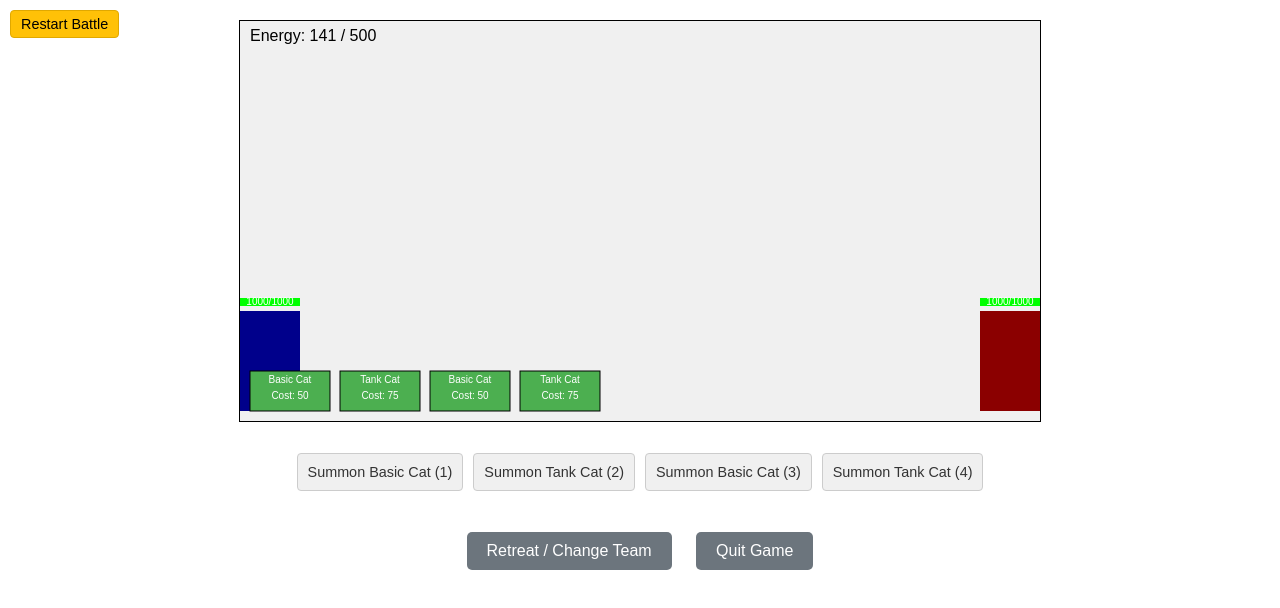
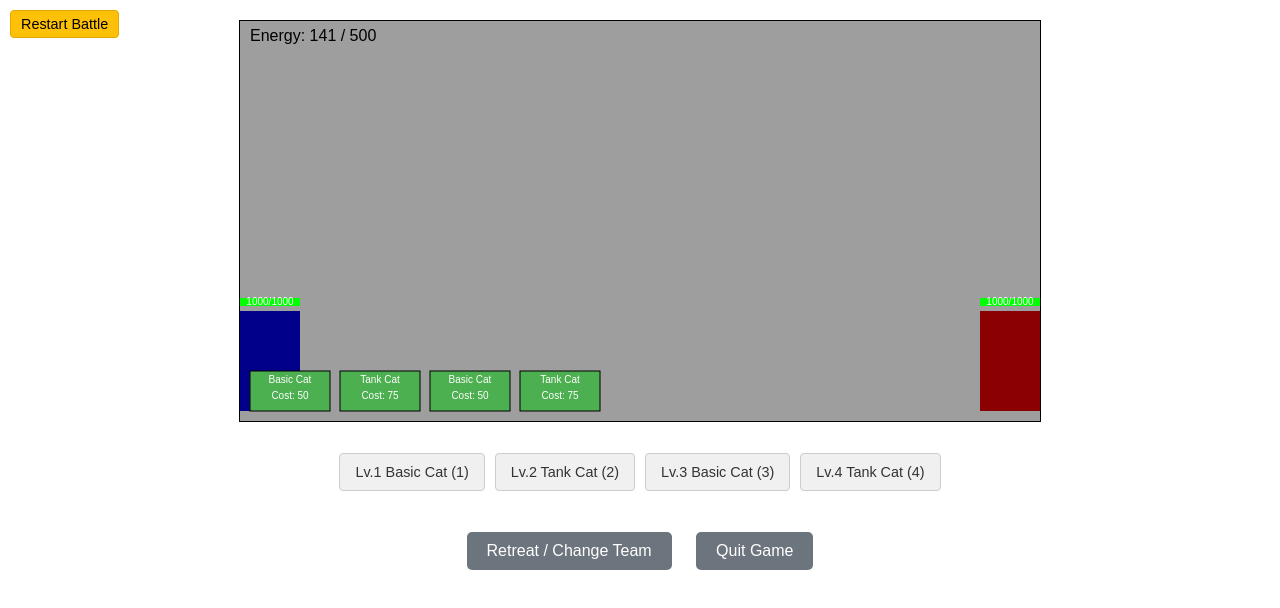
Before and after one commit to ichiyoukyo/RhythmBattle, a website: page battle.html in a window 1280 px wide. Both pictures are taken after a click on the button "Restart Battle". Drawn offline with Linux system fonts and the light colour scheme.

Commit message:
Modified Graphics

```diff
--- a/data/characters.json
+++ b/data/characters.json
@@ -2,7 +2,7 @@
   "P001": {
     "name": "Basic Cat",
     "description": "Fast and cheap attacker.",
-    "image": "assets/images/P001.png",
+    "image": "assets/images/characters/player/P001.png",
     "cost": 50,
     "levelStats": [
       { "hp": 300, "atk": 60, "speed": 50, "frequency": 100, "attackRange": 50 },
@@ -14,7 +14,7 @@
   "P002": {
     "name": "Tank Cat",
     "description": "Slow but sturdy.",
-    "image": "assets/images/P002.png",
+    "image": "assets/images/characters/player/P002.png",
     "cost": 75,
     "levelStats": [
       { "hp": 500, "atk": 80, "speed": 40, "frequency": 80, "attackRange": 60 },
@@ -26,7 +26,7 @@
   "P003": {
     "name": "Ninja Cat",
     "description": "Very fast, low HP.",
-    "image": "assets/images/P003.png",
+    "image": "assets/images/characters/player/P003.png",
     "cost": 60,
     "levelStats": [
       { "hp": 200, "atk": 70, "speed": 80, "frequency": 120, "attackRange": 45 },
@@ -34,5 +34,17 @@
       { "hp": 300, "atk": 110, "speed": 90, "frequency": 140, "attackRange": 45 },
       { "hp": 350, "atk": 140, "speed": 95, "frequency": 150, "attackRange": 45 }
     ]
+  },
+  "P004": {
+    "name": "Range Cat",
+    "description": "Long-range attacker with medium HP.",
+    "image": "assets/images/characters/player/P004.png",
+    "cost": 65,
+    "levelStats": [
+      { "hp": 250, "atk": 90, "speed": 30, "frequency": 70, "attackRange": 120 },
+      { "hp": 300, "atk": 120, "speed": 30, "frequency": 75, "attackRange": 125 },
+      { "hp": 350, "atk": 150, "speed": 30, "frequency": 80, "attackRange": 130 },
+      { "hp": 400, "atk": 200, "speed": 30, "frequency": 85, "attackRange": 140 }
+    ]
   }
 }
--- a/js/battle.js
+++ b/js/battle.js
@@ -10,6 +10,10 @@ document.addEventListener('DOMContentLoaded', () => {
     const ctx = canvas.getContext('2d');
     const CANVAS_WIDTH = canvas.width;
     const CANVAS_HEIGHT = canvas.height;
+
+    // Add these image state variables
+    let backgroundImage = null;
+    window.characterSprites = {};
 
     // --- Game State ---
     let playerUnits = [];
@@ -132,10 +136,40 @@ document.addEventListener('DOMContentLoaded', () => {
         }
     }
 
+    async function loadImages() {
+        try {
+            // Load background
+            backgroundImage = new Image();
+            backgroundImage.src = 'assets/images/backgrounds/battle-bg.png';
+            await new Promise((resolve, reject) => {
+                backgroundImage.onload = resolve;
+                backgroundImage.onerror = reject;
+            });
+
+            // Load all character sprites
+            const allCharacterIds = [...selectedTeamIds, ...Object.keys(enemyDataConfig)];
+            for (const id of allCharacterIds) {
+                characterSprites[id] = new Image();
+                // Use different paths for player vs enemy characters
+                const path = id.startsWith('P') ?
+                    'assets/images/characters/player/' :
+                    'assets/images/characters/enemies/';
+                characterSprites[id].src = `${path}${id}.png`;
+                await new Promise((resolve, reject) => {
+                    characterSprites[id].onload = resolve;
+                    characterSprites[id].onerror = reject;
+                });
+            }
+            return true;
+        } catch (error) {
+            console.error("Error loading images:", error);
+            return false;
+        }
+    }
 
     // --- Game Functions ---
 
-    // MODIFIED: spawnPlayerUnit now takes a slot index (0-3)
+    // Modify the spawnPlayerUnit function:
     function spawnPlayerUnit(slotIndex) {
         if (gameOver || slotIndex < 0 || slotIndex >= selectedTeamIds.length) return;
 
@@ -150,28 +184,29 @@ document.addEventListener('DOMContentLoaded', () => {
             console.error(`Data not found for character ID: ${characterId}`);
             return;
         }
-        // Use Level 1 stats for now (index 0) - ADD LEVELING LATER
-        const level = 0; // Default to level 1
+
+        // Use slotIndex as level (0-3)
+        const level = slotIndex; // Slot 0 = level 1 stats, Slot 1 = level 2 stats, etc.
         if (!baseData.levelStats || !baseData.levelStats[level]) {
             console.error(`Level ${level+1} stats not found for ${characterId}`);
             return;
         }
+
         const stats = baseData.levelStats[level];
-        const cost = baseData.cost; // Cost is defined at the base character level
-
+        const cost = baseData.cost;
 
         if (playerEnergy >= cost) {
             playerEnergy -= cost;
-            // Merge base config with level-specific stats
-            const unitConfig = { ...stats, cost: cost }; // Pass all needed stats
+            const unitConfig = { ...stats, cost: cost };
 
-            // Spawn near player base
+            // Add level information to the unit for display purposes
+            unitConfig.level = level + 1; // Convert to 1-based level number
+
             const newUnit = new Unit(characterId, unitConfig, playerBase.x + playerBase.width + 5, 0, 'player', CANVAS_HEIGHT);
             playerUnits.push(newUnit);
-            console.log(`Spawned ${baseData.name} from slot ${slotIndex + 1}. Energy left: ${playerEnergy}`);
+            console.log(`Spawned Level ${level+1} ${baseData.name} from slot ${slotIndex + 1}. Energy left: ${playerEnergy}`);
         } else {
             console.log(`Not enough energy for ${baseData.name}. Need ${cost}, have ${Math.floor(playerEnergy)}`);
-            // Add UI feedback for insufficient energy later
         }
     }
 
@@ -227,9 +262,14 @@ document.addEventListener('DOMContentLoaded', () => {
         // Clear canvas
         ctx.clearRect(0, 0, CANVAS_WIDTH, CANVAS_HEIGHT);
 
-        // Draw background (simple color for MVP)
-        ctx.fillStyle = '#f0f0f0'; // Light grey
-        ctx.fillRect(0, 0, CANVAS_WIDTH, CANVAS_HEIGHT);
+        // Draw background
+        if (backgroundImage) {
+            ctx.drawImage(backgroundImage, 0, 0, CANVAS_WIDTH, CANVAS_HEIGHT);
+        } else {
+            // Fallback to original color
+            ctx.fillStyle = '#f0f0f0';
+            ctx.fillRect(0, 0, CANVAS_WIDTH, CANVAS_HEIGHT);
+        }
 
         // Draw Bases
         playerBase.draw(ctx);
@@ -301,45 +341,32 @@ document.addEventListener('DOMContentLoaded', () => {
         }
     }
 
-    // NEW: Add dynamic HTML buttons for summoning based on team
+    // Modify the setupSummonControls function to show level information:
     function setupSummonControls() {
-        const controlsContainerId = 'summon-controls-container';
-        // Use querySelector for potentially more flexibility if needed, or stick with getElementById
-        const controlsDiv = document.getElementById(controlsContainerId);
+        const controlsDiv = document.getElementById('summon-controls-container');
+        if (!controlsDiv) return;
 
-        // Ensure the container exists in the HTML
-        if (!controlsDiv) {
-            console.error("CRITICAL: Summon controls container div with ID '" + controlsContainerId + "' not found in battle.html!");
-            return; // Stop if container is missing
-        }
-
-        controlsDiv.innerHTML = ''; // Clear previous buttons (e.g., on restart)
+        controlsDiv.innerHTML = '';
 
         for (let i = 0; i < selectedTeamIds.length; i++) {
             const charId = selectedTeamIds[i];
-            if (!charId) continue; // Skip empty slots in team
+            if (!charId) continue;
+
             const charBaseData = fullCharacterData[charId];
-            if (!charBaseData) {
-                console.warn(`Data for character ID ${charId} in slot ${i+1} not found.`);
-                continue; // Skip if data is missing for this ID
-            }
+            if (!charBaseData) continue;
+
+            const level = i + 1; // Convert to 1-based level number
+            const stats = charBaseData.levelStats[i];
 
             const button = document.createElement('button');
-
-            // **** THIS LINE IS THE KEY ****
-            // **** Ensure it uses BACKTICKS ` ` ****
-            button.textContent = `Summon ${charBaseData.name} (${i+1})`;
-            // **** **** **** **** **** **** ****
-
-            button.title = `Cost: ${charBaseData.cost}`;
-            button.style.padding = '10px';
+            button.textContent = `Lv.${level} ${charBaseData.name} (${i+1})`;
+            button.title = `Level ${level}\nHP: ${stats.hp} ATK: ${stats.atk}\nCost: ${charBaseData.cost}`;
             button.onclick = () => spawnPlayerUnit(i);
-            button.disabled = true; // Start disabled, enabled in init()
+            button.disabled = true;
             button.classList.add('summon-button');
             controlsDiv.appendChild(button);
         }
     }
-
 
     function gameLoop(timestamp) {
         if (!lastTime) {
@@ -359,19 +386,25 @@ document.addEventListener('DOMContentLoaded', () => {
         }
     }
 
-    async function init() { // Make init async to wait for data loading
+    async function init() {
         console.log("Initializing battle...");
+
+        // Load game data
+        const dataLoaded = await loadGameData();
+        if (!dataLoaded) {
+            console.error("Failed to load game data");
+            return;
+        }
+
+        // Load images
+        const imagesLoaded = await loadImages();
+        if (!imagesLoaded) {
+            console.error("Failed to load images");
+            return;
+        }
 
         // Initially disable any existing summon buttons (e.g., during restart)
         document.querySelectorAll('.summon-button').forEach(btn => btn.disabled = true);
-
-        const dataLoaded = await loadGameData();
-        if (!dataLoaded) {
-            console.error("Initialization failed due to data loading errors.");
-            // Maybe display a persistent error message on screen
-            return;
-        }
-
 
         playerBase = createBase('player');
         enemyBase = createBase('enemy');
--- a/js/character.js
+++ b/js/character.js
@@ -154,29 +154,33 @@ class Unit {
     draw(ctx) {
         if (!this.isAlive) return;
 
-        // Draw unit body
-        ctx.fillStyle = this.color;
-        ctx.fillRect(this.x, this.y, this.width, this.height);
+        // Draw sprite/rectangle as before
+        const sprite = window.characterSprites?.[this.baseId];
+        if (sprite) {
+            ctx.drawImage(sprite, this.x, this.y, this.width, this.height);
+        } else {
+            ctx.fillStyle = this.team === 'player' ? 'blue' : 'red';
+            ctx.fillRect(this.x, this.y, this.width, this.height);
+        }
 
-        // Draw HP bar background
+        // Draw HP bar
         const hpBarWidth = this.width;
         const hpBarHeight = 5;
-        const hpBarX = this.x;
-        const hpBarY = this.y - hpBarHeight - 2; // Position above the unit
-        ctx.fillStyle = '#ddd'; // Grey background
-        ctx.fillRect(hpBarX, hpBarY, hpBarWidth, hpBarHeight);
+        const hpBarY = this.y - hpBarHeight - 2;
 
-        // Draw HP bar foreground
-        const currentHpWidth = hpBarWidth * (this.hp / this.maxHp);
-        ctx.fillStyle = 'green';
-        ctx.fillRect(hpBarX, hpBarY, currentHpWidth, hpBarHeight);
+        ctx.fillStyle = '#555';
+        ctx.fillRect(this.x, hpBarY, hpBarWidth, hpBarHeight);
 
-        // Draw Attack Range (for debugging)
-        // ctx.strokeStyle = 'rgba(255, 0, 0, 0.3)';
-        // ctx.beginPath();
-        // const rangeStartX = this.team === 'player' ? this.x + this.width : this.x;
-        // ctx.moveTo(rangeStartX, this.y);
-        // ctx.lineTo(rangeStartX + (this.team === 'player' ? this.attackRange : -this.attackRange), this.y);
-        // ctx.stroke();
+        const currentHpWidth = (this.hp / this.maxHp) * hpBarWidth;
+        ctx.fillStyle = 'lime';
+        ctx.fillRect(this.x, hpBarY, currentHpWidth, hpBarHeight);
+
+        // Add level display if it's a player unit
+        if (this.team === 'player' && this.level) {
+            ctx.fillStyle = 'white';
+            ctx.font = '10px Arial';
+            ctx.textAlign = 'center';
+            ctx.fillText(`Lv.${this.level}`, this.x + this.width/2, this.y - 10);
+        }
     }
 }
```
Also changed, not shown: js/team.js (+63 -2 lines), team.html (+97 -1 lines), 16 other files.
